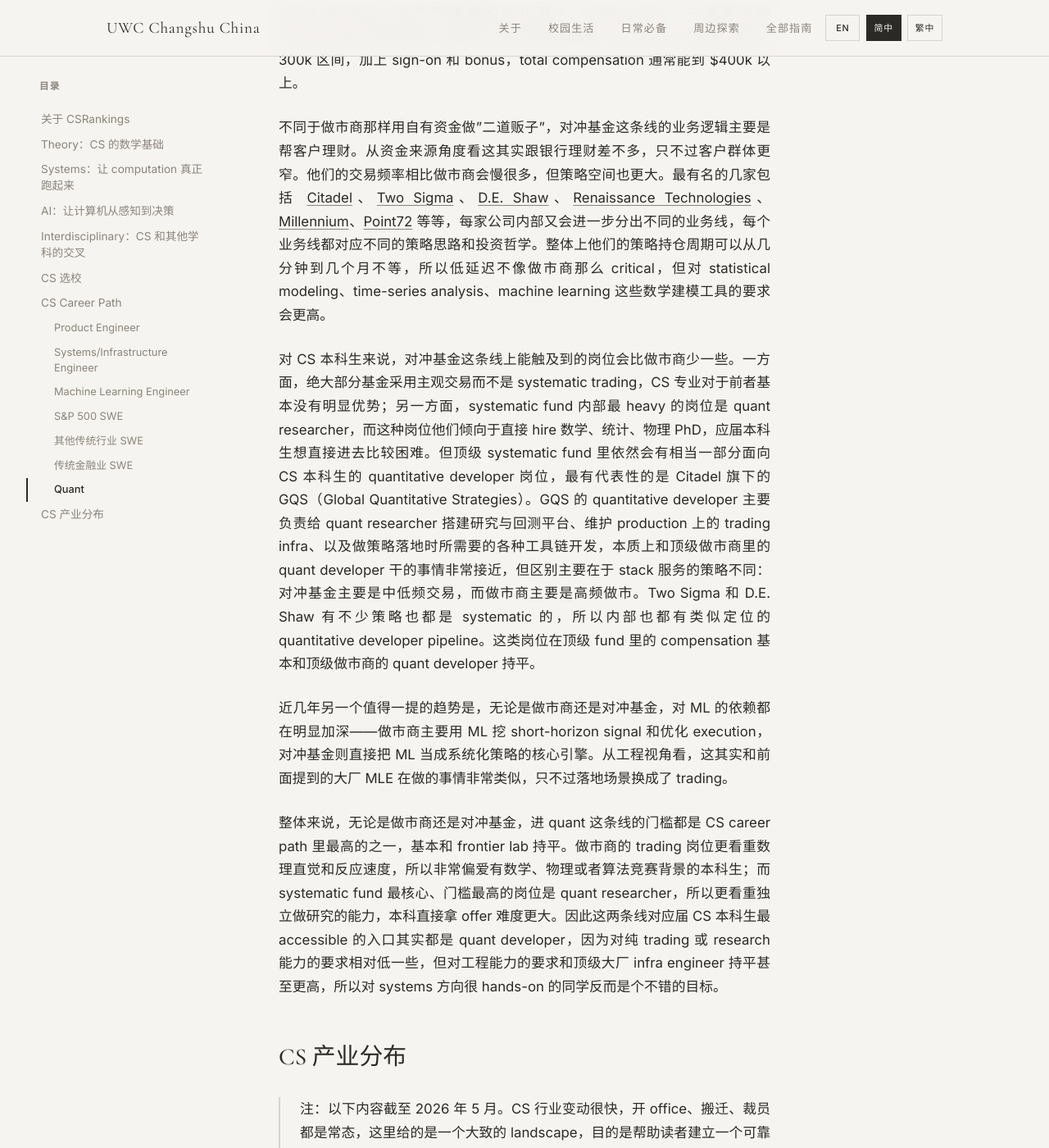
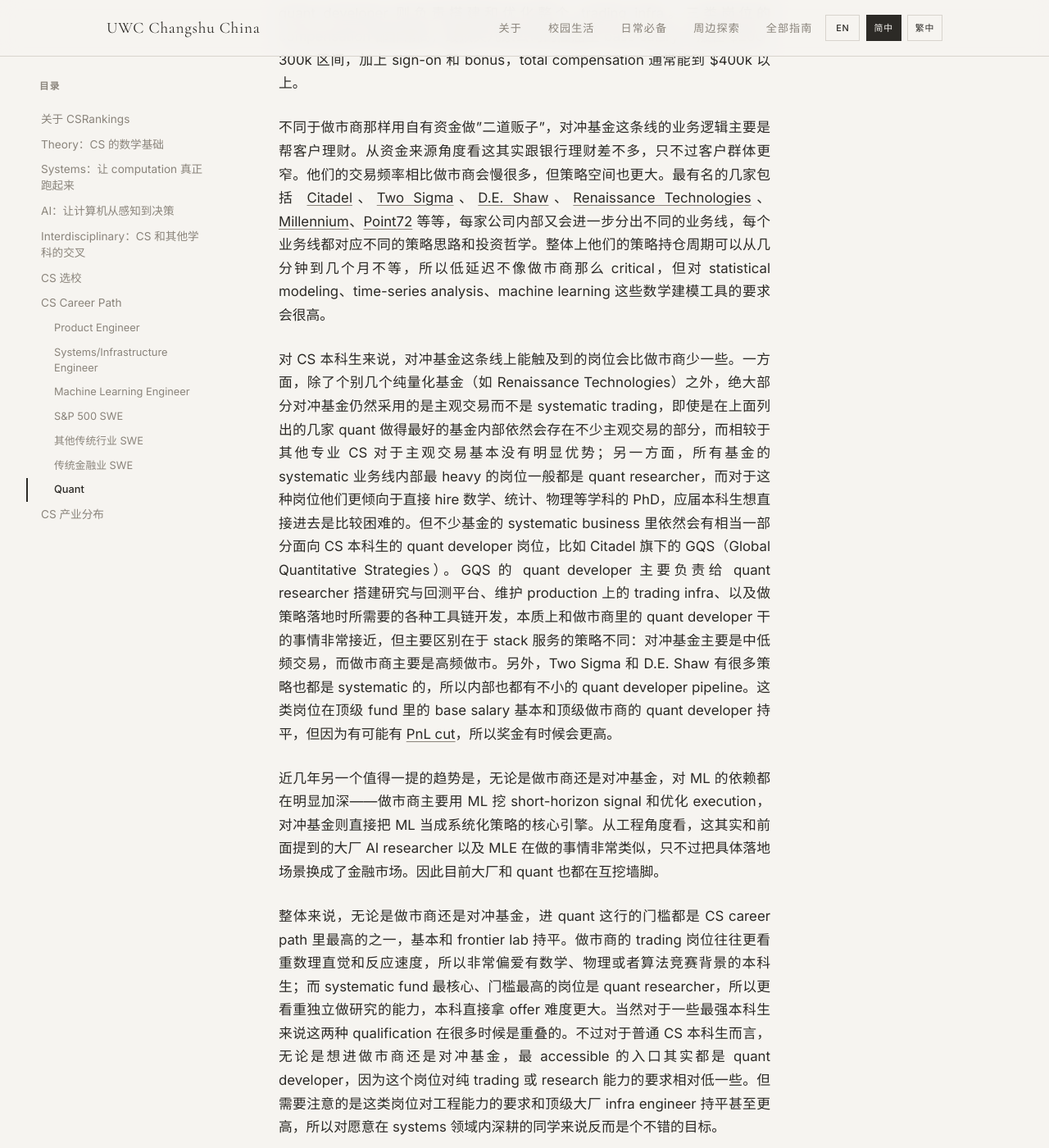
Before and after one commit to United-World-College/UWC-Survival-Guide, a Jekyll site: the page built from website/_guides/chinese/computer-science-CN.md, in a window 1280 px wide and 1400 px high, scrolled down 19968 px. Shown: the whole window at 82% size. Built offline with Jekyll 4.4.1, drawn with Linux system fonts in a browser that asks for light colours.

Commit message:
docs: refine hedge fund vs market maker section — pure-quant fund caveat, PnL cut Wikipedia link, AI researcher/quant cross-poaching, summary restructure (CN/TW/EN)

```diff
--- a/website/_guides/chinese/computer-science-CN.md
+++ b/website/_guides/chinese/computer-science-CN.md
@@ -245,13 +245,13 @@
 
 做市商就是一个在市场里提供流动性的角色，简单理解的话就是"二道贩子"，负责在市场上同时报一个买价（bid）和一个卖价（ask），从中赚取这个差价（bid-ask spread）。当然现在股票已经全面进行电子交易了，所以做市商都会在线上进行高频做市。这条线上最有名的几家公司包括 [Jane Street](https://en.wikipedia.org/wiki/Jane_Street_Capital)、[Citadel Securities](https://en.wikipedia.org/wiki/Citadel_Securities)、[Hudson River Trading](https://en.wikipedia.org/wiki/Hudson_River_Trading)、[Jump Trading](https://en.wikipedia.org/wiki/Jump_Trading)、[Optiver](https://en.wikipedia.org/wiki/Optiver) 等等。做市商策略的核心 challenge 是低延迟——很多策略的盈亏就取决于微秒甚至纳秒级别的延迟差距，所以这类公司内部对 systems 工程能力的要求其实极高，相当一部分 quant developer 干的事情和顶级 infra engineer 没什么本质区别，只是 stack 是为了 ultra-low-latency 专门定制的（比如 kernel bypass、FPGA 加速、热路径上手写汇编等等）。一般来说这类公司里的岗位可以分成三类：quant trader 负责实时决策和策略调参，quant researcher 负责设计新策略和挖新的 signal，quant developer 则负责搭建和优化整个 trading infra。三类岗位的 compensation 都非常高，最顶尖几家公司的应届生 base salary 一般在 \\$200-300k 区间，加上 sign-on 和 bonus，total compensation 通常能到 \\$400k 以上。
 
-不同于做市商那样用自有资金做"二道贩子"，对冲基金这条线的业务逻辑主要是帮客户理财。从资金来源角度看这其实跟银行理财差不多，只不过客户群体更窄。他们的交易频率相比做市商会慢很多，但策略空间也更大。最有名的几家包括 [Citadel](https://en.wikipedia.org/wiki/Citadel_LLC)、[Two Sigma](https://en.wikipedia.org/wiki/Two_Sigma)、[D.E. Shaw](https://en.wikipedia.org/wiki/D._E._Shaw_%26_Co.)、[Renaissance Technologies](https://en.wikipedia.org/wiki/Renaissance_Technologies)、[Millennium](https://en.wikipedia.org/wiki/Millennium_Management,_LLC)、[Point72](https://en.wikipedia.org/wiki/Point72_Asset_Management) 等等，每家公司内部又会进一步分出不同的业务线，每个业务线都对应不同的策略思路和投资哲学。整体上他们的策略持仓周期可以从几分钟到几个月不等，所以低延迟不像做市商那么 critical，但对 statistical modeling、time-series analysis、machine learning 这些数学建模工具的要求会更高。
+不同于做市商那样用自有资金做"二道贩子"，对冲基金这条线的业务逻辑主要是帮客户理财。从资金来源角度看这其实跟银行理财差不多，只不过客户群体更窄。他们的交易频率相比做市商会慢很多，但策略空间也更大。最有名的几家包括 [Citadel](https://en.wikipedia.org/wiki/Citadel_LLC)、[Two Sigma](https://en.wikipedia.org/wiki/Two_Sigma)、[D.E. Shaw](https://en.wikipedia.org/wiki/D._E._Shaw_%26_Co.)、[Renaissance Technologies](https://en.wikipedia.org/wiki/Renaissance_Technologies)、[Millennium](https://en.wikipedia.org/wiki/Millennium_Management,_LLC)、[Point72](https://en.wikipedia.org/wiki/Point72_Asset_Management) 等等，每家公司内部又会进一步分出不同的业务线，每个业务线都对应不同的策略思路和投资哲学。整体上他们的策略持仓周期可以从几分钟到几个月不等，所以低延迟不像做市商那么 critical，但对 statistical modeling、time-series analysis、machine learning 这些数学建模工具的要求会很高。
 
-对 CS 本科生来说，对冲基金这条线上能触及到的岗位会比做市商少一些。一方面，绝大部分基金采用主观交易而不是 systematic trading，CS 专业对于前者基本没有明显优势；另一方面，systematic fund 内部最 heavy 的岗位是 quant researcher，而这种岗位他们倾向于直接 hire 数学、统计、物理 PhD，应届本科生想直接进去比较困难。但顶级 systematic fund 里依然会有相当一部分面向 CS 本科生的 quantitative developer 岗位，最有代表性的是 Citadel 旗下的 GQS（Global Quantitative Strategies）。GQS 的 quantitative developer 主要负责给 quant researcher 搭建研究与回测平台、维护 production 上的 trading infra、以及做策略落地时所需要的各种工具链开发，本质上和顶级做市商里的 quant developer 干的事情非常接近，但区别主要在于 stack 服务的策略不同：对冲基金主要是中低频交易，而做市商主要是高频做市。Two Sigma 和 D.E. Shaw 有不少策略也都是 systematic 的，所以内部也都有类似定位的 quantitative developer pipeline。这类岗位在顶级 fund 里的 compensation 基本和顶级做市商的 quant developer 持平。
+对 CS 本科生来说，对冲基金这条线上能触及到的岗位会比做市商少一些。一方面，除了个别几个纯量化基金（如 Renaissance Technologies）之外，绝大部分对冲基金仍然采用的是主观交易而不是 systematic trading，即使是在上面列出的几家 quant 做得最好的基金内部依然会存在不少主观交易的部分，而相较于其他专业 CS 对于主观交易基本没有明显优势；另一方面，所有基金的 systematic 业务线内部最 heavy 的岗位一般都是 quant researcher，而对于这种岗位他们更倾向于直接 hire 数学、统计、物理等学科的 PhD，应届本科生想直接进去是比较困难的。但不少基金的 systematic business 里依然会有相当一部分面向 CS 本科生的 quant developer 岗位，比如 Citadel 旗下的 GQS（Global Quantitative Strategies）。GQS 的 quant developer 主要负责给 quant researcher 搭建研究与回测平台、维护 production 上的 trading infra、以及做策略落地时所需要的各种工具链开发，本质上和做市商里的 quant developer 干的事情非常接近，但主要区别在于 stack 服务的策略不同：对冲基金主要是中低频交易，而做市商主要是高频做市。另外，Two Sigma 和 D.E. Shaw 有很多策略也都是 systematic 的，所以内部也都有不小的 quant developer pipeline。这类岗位在顶级 fund 里的 base salary 基本和顶级做市商的 quant developer 持平，但因为有可能有 [PnL cut](https://en.wikipedia.org/wiki/Income_statement)，所以奖金有时候会更高。
 
-近几年另一个值得一提的趋势是，无论是做市商还是对冲基金，对 ML 的依赖都在明显加深——做市商主要用 ML 挖 short-horizon signal 和优化 execution，对冲基金则直接把 ML 当成系统化策略的核心引擎。从工程视角看，这其实和前面提到的大厂 MLE 在做的事情非常类似，只不过落地场景换成了 trading。
+近几年另一个值得一提的趋势是，无论是做市商还是对冲基金，对 ML 的依赖都在明显加深——做市商主要用 ML 挖 short-horizon signal 和优化 execution，对冲基金则直接把 ML 当成系统化策略的核心引擎。从工程角度看，这其实和前面提到的大厂 AI researcher 以及 MLE 在做的事情非常类似，只不过把具体落地场景换成了金融市场。因此目前大厂和 quant 也都在互挖墙脚。
 
-整体来说，无论是做市商还是对冲基金，进 quant 这条线的门槛都是 CS career path 里最高的之一，基本和 frontier lab 持平。做市商的 trading 岗位更看重数理直觉和反应速度，所以非常偏爱有数学、物理或者算法竞赛背景的本科生；而 systematic fund 最核心、门槛最高的岗位是 quant researcher，所以更看重独立做研究的能力，本科直接拿 offer 难度更大。因此这两条线对应届 CS 本科生最 accessible 的入口其实都是 quant developer，因为对纯 trading 或 research 能力的要求相对低一些，但对工程能力的要求和顶级大厂 infra engineer 持平甚至更高，所以对 systems 方向很 hands-on 的同学反而是个不错的目标。
+整体来说，无论是做市商还是对冲基金，进 quant 这行的门槛都是 CS career path 里最高的之一，基本和 frontier lab 持平。做市商的 trading 岗位往往更看重数理直觉和反应速度，所以非常偏爱有数学、物理或者算法竞赛背景的本科生；而 systematic fund 最核心、门槛最高的岗位是 quant researcher，所以更看重独立做研究的能力，本科直接拿 offer 难度更大。当然对于一些最强本科生来说这两种 qualification 在很多时候是重叠的。不过对于普通 CS 本科生而言，无论是想进做市商还是对冲基金，最 accessible 的入口其实都是 quant developer，因为这个岗位对纯 trading 或 research 能力的要求相对低一些。但需要注意的是这类岗位对工程能力的要求和顶级大厂 infra engineer 持平甚至更高，所以对愿意在 systems 领域内深耕的同学来说反而是个不错的目标。
 
 ## CS 产业分布
 
```
Also changed, not shown: website/_guides/chinese/computer-science-TW.md (+4 -4 lines), website/_guides/default/computer-science.md (+4 -4 lines).
